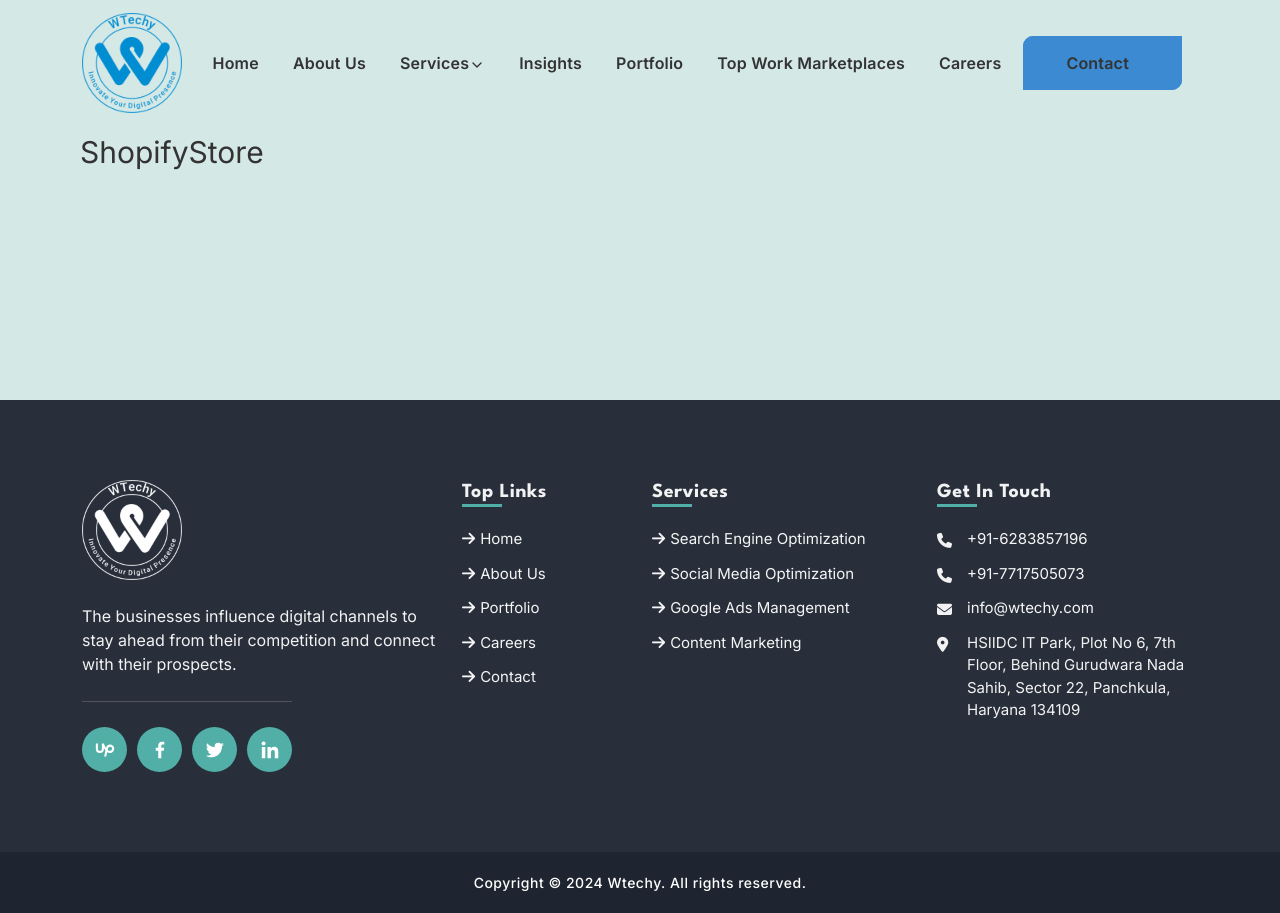
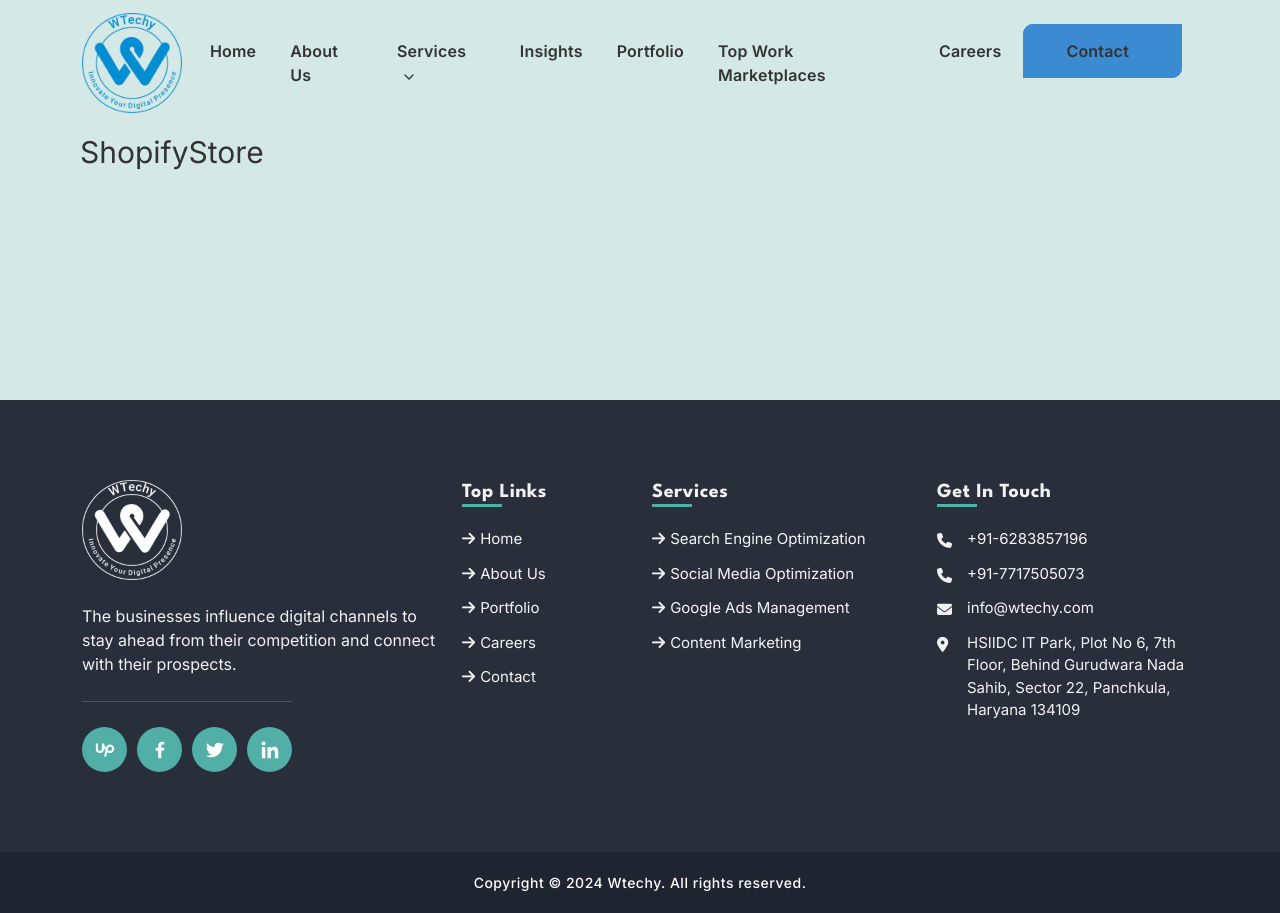
Before and after one commit to wtechyteam/WtechyReact, a React (Create React App) app: page /shopifyStore in a window 1280 px wide. Built offline with nearby package versions, Linux system fonts and the light colour scheme.

Commit message:
active-tab

```diff
--- a/src/App.js
+++ b/src/App.js
@@ -1,4 +1,4 @@
-import React, { useEffect } from 'react';
+import React, { useEffect, useState } from 'react';
 import { Routes, Route } from 'react-router-dom';
 import Header from './components/header/header';
 import Footer from './components/footer/footer';
@@ -37,6 +37,8 @@
 
 function App() {
 
+  const [activeTab, setActiveTab] = useState(0);
+
 
   useEffect(() => {
     AOS.init({
@@ -62,7 +64,7 @@
 
   return (
     <div className="App">
-      <Header />
+      <Header activeTab={activeTab} setActiveTab={setActiveTab} />
       <main  >
         <Routes>
           <Route path="/" element={<HomePage />} />
@@ -89,7 +91,7 @@
 
         </Routes>
       </main>
-      <Footer />
+      <Footer activeTab={activeTab} setActiveTab={setActiveTab} />
 
     </div>
   );
--- a/src/App.scss
+++ b/src/App.scss
@@ -297,13 +297,17 @@
   text-decoration: none;
   display: inline-block;
   cursor: pointer;
-  transition: all 0.5s;
+  transition: color 0.5s;
   margin-right: 10px;
+}
+.active_tab{
+  border-bottom: 4px solid #3E7671;
+  color: #3E7671;
 }
 
 .title_name:hover {
   color: #3E7671;
-
+  border-bottom: 4px solid #3E7671;
 }
 
 .headerBtn {
@@ -336,7 +340,7 @@
 
 .display {
   position: absolute;
-  top: 56px;
+  top: 58px;
   left: -90%;
   font-size: 16px;
   font-weight: 300;
@@ -347,18 +351,18 @@
   box-shadow: rgba(0, 0, 0, 0.16) 0px 1px 4px;
   z-index: 9 !important;
   background-color: #dce9e7;
-  visibility: hidden;
-  opacity: 0;
+  // visibility: hidden;
+  // opacity: 0;
   display: flex;
   flex-wrap: wrap;
   justify-content: flex-start;
   transition: all 0.5s;
 }
 
-.hover_menu:hover .display {
-  visibility: visible;
-  opacity: 100%;
-}
+// .hover_menu:hover .display {
+//   visibility: visible;
+//   opacity: 100%;
+// }
 
 .hover_subtitle {
   padding: 5px 14px;
@@ -423,6 +427,10 @@
   color: #3E7671;
   text-decoration: underline;
 }
+.active_Link{
+  color: #3E7671;
+  text-decoration: underline;
+}
 
 .subtitle_name_small {
   font-size: 14px;
@@ -441,6 +449,12 @@
 .card_shadow{
   box-shadow: rgba(0, 0, 0, 0.16) 0px 1px 4px;
 }
+.active_footer_link{
+  // color: #3B8AD2 !important;
+    padding-left: 3px;
+    text-decoration: underline;
+    // background-color: #3B8AD2;
+}
 
 
 // ====================v-css-end==============================
--- /dev/null
+++ b/src/components/data/headerData.jsx
@@ -0,0 +1,149 @@
+export const headerData = [
+    {
+        id:1,
+        title: "home",
+        link: '/',
+    },
+    {
+        id:2,
+        title: "About Us",
+        link: "about-agency",
+        eventKey: "0",
+
+    },
+    {
+        id:3,
+        title: "Services",
+        link: "",
+        eventKey: "1",
+        menuType: "submenu",
+        subMenu: [
+            {
+                subtitle: "Services",
+                subLinks: [
+                    {
+                        id: 1,
+                        subLinkName: "search engine optimization",
+                        path: "/searchEngine"
+                    },
+                    {
+                        id: 2,
+                        subLinkName: "social media optimization",
+                        path: "/socialMedia"
+                    },
+                    {
+                        id: 3,
+                        subLinkName: "google ads management",
+                        path: "/googleAds"
+                    },
+                    {
+                        id: 4,
+                        subLinkName: "content marketing",
+                        path: "/contentMarket"
+                    }
+                ]
+            },
+            {
+                subtitle: "Repair Online Reputation",
+                subLinks: [
+                    {
+                        id: 5,
+                        subLinkName: "Corporate",
+                        path: "/repairCorporate"
+                    },
+                    {
+                        id: 6,
+                        subLinkName: "Personal",
+                        path: "/repairPersonal"
+                    },
+                ]
+            },
+            {
+                subtitle: "E-commerce Store Management",
+                subLinks: [
+                    {
+                        id: 7,
+                        subLinkName: "Amazon Store Management",
+                        path: "/amazonStore"
+                    },
+                    {
+                        id: 8,
+                        subLinkName: "Ebay Store Management",
+                        path: "/ebayStore"
+                    },
+                    {
+                        id: 9,
+                        subLinkName: "Shopify Store Management",
+                        path: "/shopifyStore"
+                    },
+                    {
+                        id: 10,
+                        subLinkName: "Custom E-Commerce Store Management",
+                        path: "/customECom"
+                    },
+                ]
+            },
+            {
+                subtitle: "Online Reputation Marketing",
+                subLinks: [
+                    {
+                        id: 11,
+                        subLinkName: "Corporate",
+                        path: "/onlineCorporate"
+                    },
+                    {
+                        id: 12,
+                        subLinkName: "Personal",
+                        path: "/onlinePersonal"
+                    },
+                ]
+
+            },
+            {
+                subtitle: "Website Development",
+                subLinks: [
+                    {
+                        id: 13,
+                        subLinkName: "WordPress Development",
+                        path: "/wordpressDev"
+                    },
+                    {
+                        id: 14,
+                        subLinkName: "Shopify Development",
+                        path: "/shopifyDev"
+                    },
+                ]
+
+            },
+
+        ]
+    },
+    {
+        id:4,
+        title: "Insights",
+        link: "insights",
+    },
+    {
+        id:5,
+        title: "Portfolio",
+        link: "portfolio",
+        eventKey: "2",
+
+    },
+    {
+        id:6,
+        title: "Top Work Marketplaces",
+        link: "top-work-marketplaces",
+    },
+    {
+        id:7,
+        title: "Careers",
+        link: "careers",
+    },
+    {
+        id:8,
+        title: "Contact",
+        link: "contact",
+        customClass: "headerBtn"
+    }
+]
--- a/src/components/header/header.js
+++ b/src/components/header/header.js
@@ -6,7 +6,7 @@
 import HeaderNavbar from './navbar/navbar.jsx';
 
 
-const Header = () => {
+const Header = ({activeTab, setActiveTab, currentPath, setCurrentPath}) => {
 
     const [isScrolled, setIsScrolled] = useState(false);
 
@@ -24,7 +24,7 @@
                 <Logo src={headerLogo} maxWidth="100px" />
                 <Navigation />
             </div> */}
-            <HeaderNavbar />
+            <HeaderNavbar activeTab={activeTab} setActiveTab={setActiveTab} />
         </header>
         </>
     );
--- a/src/components/header/navbar/navbar.jsx
+++ b/src/components/header/navbar/navbar.jsx
@@ -1,161 +1,23 @@
 import React, { useState } from 'react'
-import { Accordion, Col, Container, Nav, Navbar, Offcanvas, Row } from 'react-bootstrap'
+import { Accordion, Container, Nav, Navbar, Offcanvas } from 'react-bootstrap'
 import Logo from '../../common/siteLogo/logo';
 import headerLogo from '../../../assets/Images/siteLogo.png'
-import Navigation from '../../navigation/Navigation';
 import { FiChevronDown } from "react-icons/fi";
 import { Link } from 'react-router-dom';
+import { headerData } from '../../data/headerData';
 
+const HeaderNavbar = ({activeTab, setActiveTab}) => {
+    const [hover, setHover] = useState(false)
+    // const [activeTab, setActiveTab] = useState(0);
+    const [activeLink, setActiveLink] = useState();
 
-
-const headerData = [
-    {
-        title: "home",
-        link: '/',
-    },
-    {
-        title: "About Us",
-        link: "about-agency",
-        eventKey: "0",
-        // menuType: "submenu",
-        // subMenu: [
-        //     {
-        //         subtitle: "service-1",
-        //         link: "/ser1"
-        //     },
-        //     {
-        //         subtitle: "service-2",
-        //         link: "/ser2"
-        //     },
-        //     {
-        //         subtitle: "service-3",
-        //         link: "/ser3"
-        //     },
-        //     {
-        //         subtitle: "service-4",
-        //         link: "/ser4"
-        //     },
-        // ]
-    },
-    {
-        title: "Services",
-        link: "",
-        eventKey: "1",
-        menuType: "submenu",
-        subMenu: [
-            {
-                subtitle: "Services",
-                subLinks: [
-                    {
-                        subLinkName: "search engine optimization",
-                        path: "/searchEngine"
-                    },
-                    {
-                        subLinkName: "social media optimization",
-                        path: "/socialMedia"
-                    },
-                    {
-                        subLinkName: "google ads management",
-                        path: "/googleAds"
-                    },
-                    {
-                        subLinkName: "content marketing",
-                        path: "/contentMarket"
-                    }
-                ]
-            },
-            {
-                subtitle: "Repair Online Reputation",
-                subLinks: [
-                    {
-                        subLinkName: "Corporate",
-                        path: "/repairCorporate"
-                    },
-                    {
-                        subLinkName: "Personal",
-                        path: "/repairPersonal"
-                    },
-                ]
-            },
-            {
-                subtitle: "E-commerce Store Management",
-                subLinks: [
-                    {
-                        subLinkName: "Amazon Store Management",
-                        path: "/amazonStore"
-                    },
-                    {
-                        subLinkName: "Ebay Store Management",
-                        path: "/ebayStore"
-                    },
-                    {
-                        subLinkName: "Shopify Store Management",
-                        path: "/shopifyStore"
-                    },
-                    {
-                        subLinkName: "Custom E-Commerce Store Management",
-                        path: "/customECom"
-                    },
-                ]
-            },
-            {
-                subtitle: "Online Reputation Marketing",
-                subLinks: [
-                    {
-                        subLinkName: "Corporate",
-                        path: "/onlineCorporate"
-                    },
-                    {
-                        subLinkName: "Personal",
-                        path: "/onlinePersonal"
-                    },
-                ]
-
-            },
-            {
-                subtitle: "Website Development",
-                subLinks: [
-                    {
-                        subLinkName: "WordPress Development",
-                        path: "/wordpressDev"
-                    },
-                    {
-                        subLinkName: "Shopify Development",
-                        path: "/shopifyDev"
-                    },
-                ]
-
-            },
-
-        ]
-    },
-    {
-        title: "Insights",
-        link: "insights",
-    },
-    {
-        title: "Portfolio",
-        link: "portfolio",
-        eventKey: "2",
-
-    },
-    {
-        title: "Top Work Marketplaces",
-        link: "top-work-marketplaces",
-    },
-    {
-        title: "Careers",
-        link: "careers",
-    },
-    {
-        title: "Contact",
-        link: "contact",
-        customClass: "headerBtn"
-    }
-]
-
-const HeaderNavbar = () => {
-
+    const handleTab = (item) => {
+        setActiveTab(item.id);
+    };
+    const handleLink = (item) => {
+        setActiveLink(item.id);
+        setHover(false)
+    };
     return (
         <Navbar expand={"xl"}>
             <Container>
@@ -167,37 +29,42 @@
                         <Nav className="justify-content-end flex-grow-1 pe-3">
                             <div className='display_768 d-none d-xl-flex'>
                                 {headerData.map((item, index) => (
-                                    <div className={item.menuType ? "hover_menu" : ""}>
+                                    <div key={index}>
+                                        <div onMouseEnter={item.menuType ? () => setHover(true) : () => setHover(false)} onMouseLeave={() => setHover(false)} className={item.menuType ? "hover_menu" : ""}>
                                             <Link to={item.link !== '' ? item.link : undefined} className={item.customClass}>
-                                            <span className='title_name'>
+                                                <span onClick={() => handleTab(item)} className={`title_name ${activeTab === item.id && "active_tab"}`}>
                                                     {item.title}
-                                                {item.subMenu && <FiChevronDown />}
+                                                    {item.subMenu && <FiChevronDown className='ms-1' />}
                                                 </span>
                                             </Link>
-
-                                        <div className='display'>
-                                            {item.subMenu && item.subMenu.map((ele) => (
-                                                <div className='hover_subtitle '>
+                                            {hover && <div className='display'>
+                                                {item.subMenu && item.subMenu.map((ele, index) => (
+                                                    <div key={index} className='hover_subtitle '>
                                                         {ele.subtitle}
                                                         {ele.subLinks && ele.subLinks.map((item) => {
                                                             return (
                                                                 <>
                                                                     <Link to={item.path} className='text-decoration-none'>
-                                                                    <p className='subtitle_name'>{item.subLinkName}</p>
+                                                                        <p onClick={() => handleLink(item)} className={`subtitle_name ${activeLink === item.id && "active_Link"}`}>{item.subLinkName}</p>
                                                                     </Link>
                                                                 </>
                                                             )
                                                         })}
                                                     </div>
                                                 ))}
+                                            </div>}
+
                                         </div>
+
+
                                     </div>
                                 ))}
+
                             </div>
                             <div className='d-xl-none'>
                                 {headerData && headerData.map((item, index) => {
                                     return (
-                                        <>
+                                        <div key={index}>
                                             {
                                                 item.subMenu ? (
                                                     <>
@@ -205,17 +72,17 @@
                                                         <Accordion defaultActiveKey="2" className='drops'>
                                                             <Accordion.Item eventKey={item.eventKey}>
                                                                 <Accordion.Header>{item.title}</Accordion.Header>
-                                                                {item.subMenu && item.subMenu.map((ele) => (
-                                                                    <Accordion.Body>
+                                                                {item.subMenu && item.subMenu.map((ele, index) => (
+                                                                    <Accordion.Body key={index}>
                                                                         <span className='subtitle_name'>
                                                                             <Accordion defaultActiveKey="2" className='drops'>
                                                                                 <Accordion.Item eventKey={item.eventKey}>
                                                                                     <Accordion.Header>{ele.subtitle}</Accordion.Header>
                                                                                     <Accordion.Body>
-                                                                                        {ele.subLinks && ele.subLinks.map((item) => {
+                                                                                        {ele.subLinks && ele.subLinks.map((item, index) => {
                                                                                             return (
                                                                                                 <>
-                                                                                                <Link to={item.path} className='text-decoration-none'>
+                                                                                                    <Link key={index} to={item.path} className='text-decoration-none'>
                                                                                                         <p className='subtitle_name_small'>{item.subLinkName}</p>
                                                                                                     </Link>
                                                                                                 </>
@@ -241,7 +108,7 @@
                                                         <div className='subtitle_name'>{item.title}</div>
                                                     </Link>
                                             }
-                                        </>
+                                        </div>
                                     )
                                 }
 
```
Also changed, not shown: src/components/footer/footer.js (+13 -3 lines). Lines whose indentation alone changed are shown as unchanged.
